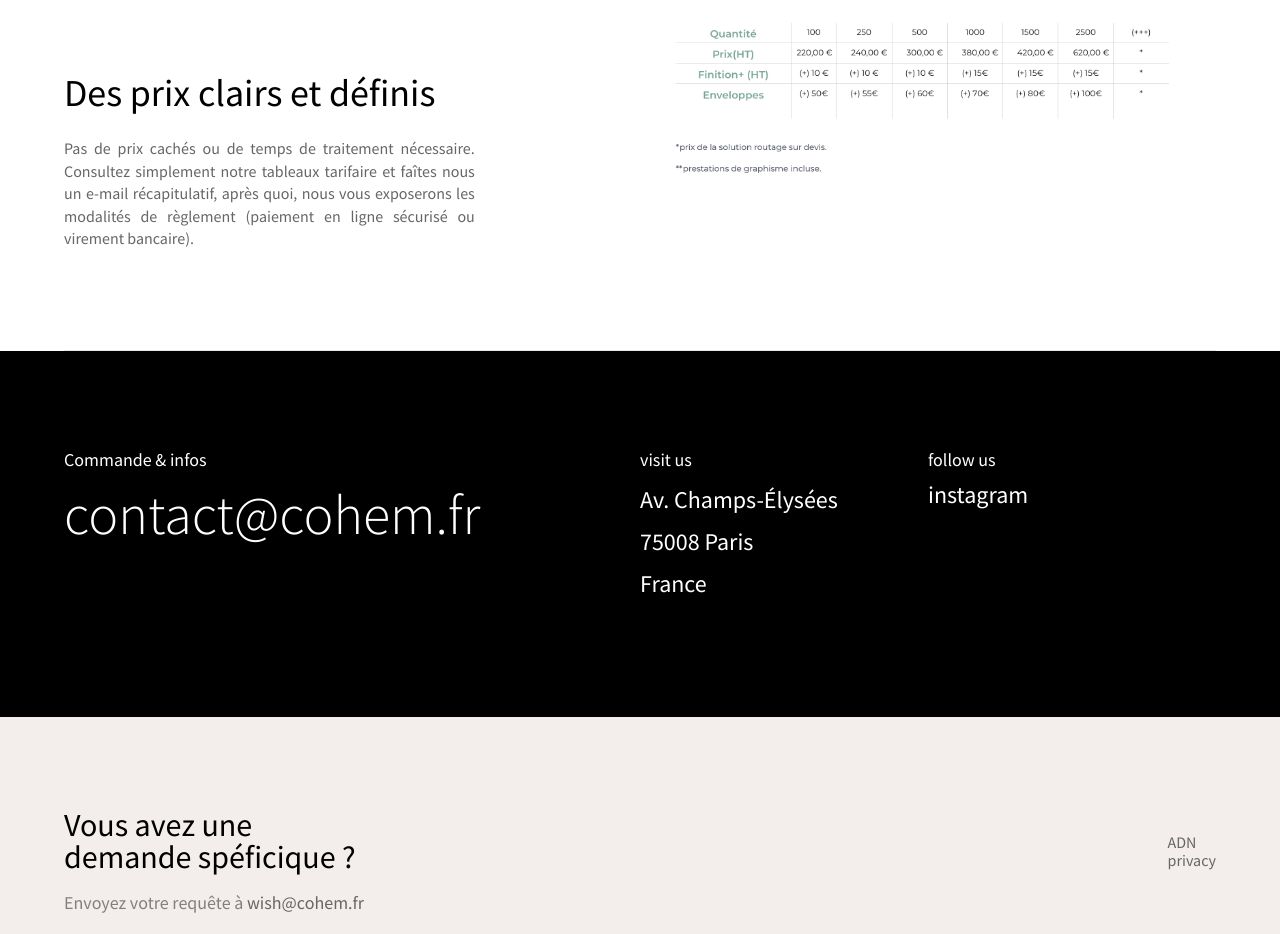
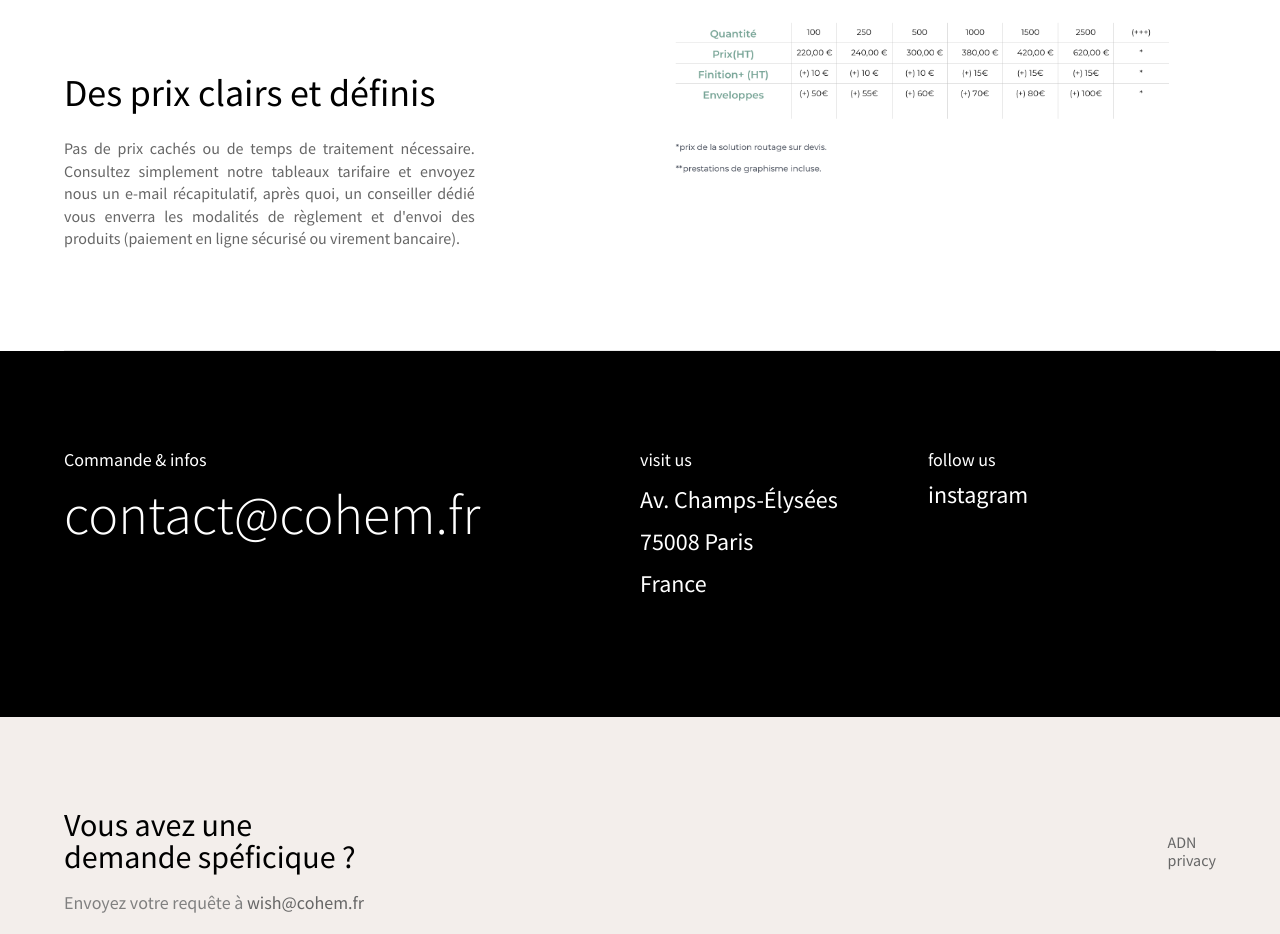
Before and after one commit to matthisgarnr/cohemvoeux, a plain HTML site: page index.html in a window 1280 px wide. Shown: the part 4886-5820 px from the top of the page. Drawn offline with Linux system fonts and the light colour scheme.

Commit message:
Update index.html

```diff
--- a/index.html
+++ b/index.html
@@ -162,7 +162,7 @@
 
             <h1 class="show">Des prix clairs et définis</h1>
 
-            <p class="show"> Pas de prix cachés ou de temps de traitement nécessaire. Consultez simplement notre tableaux tarifaire et faîtes nous un e-mail récapitulatif, après quoi, nous vous exposerons les modalités de règlement (paiement en ligne sécurisé ou virement bancaire).</p>
+            <p class="show"> Pas de prix cachés ou de temps de traitement nécessaire. Consultez simplement notre tableaux tarifaire et envoyez nous un e-mail récapitulatif, après quoi, un conseiller dédié vous enverra les modalités de règlement et d'envoi des produits (paiement en ligne sécurisé ou virement bancaire).</p>
 
 
 
```
